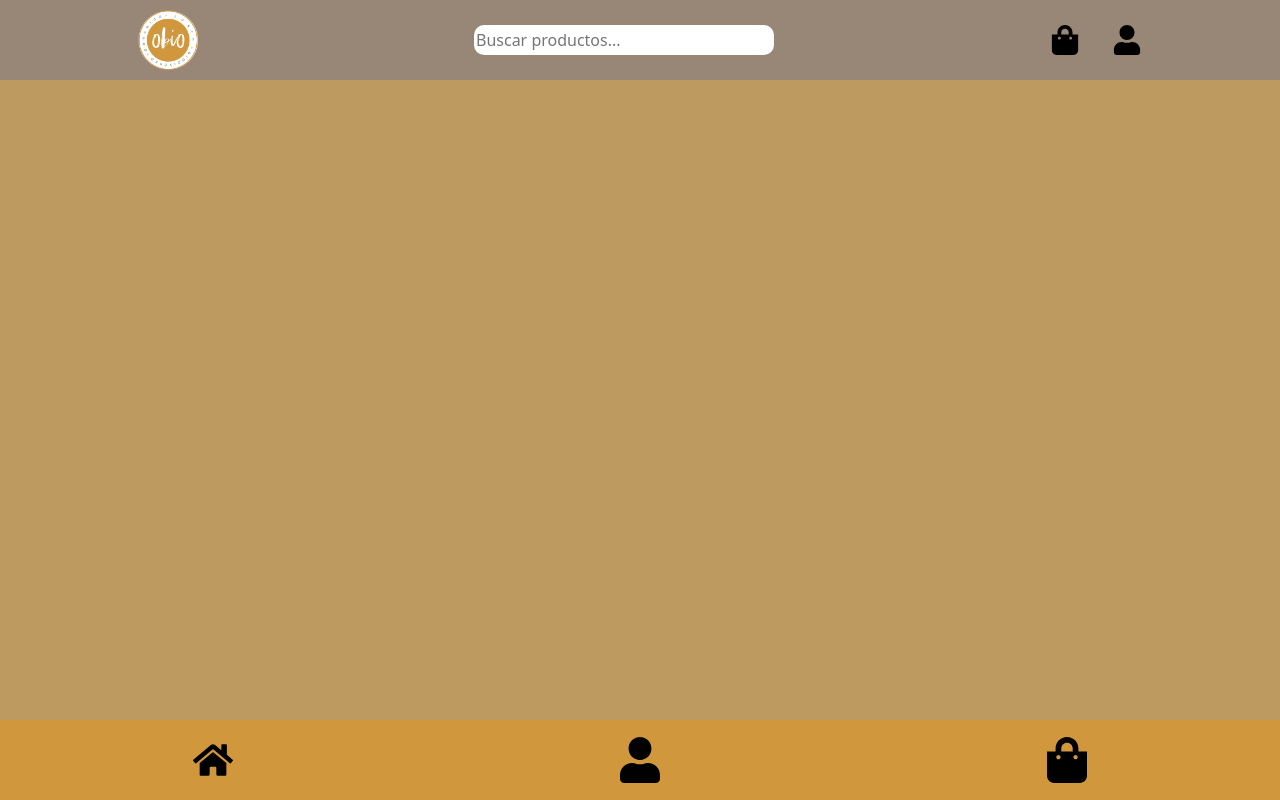
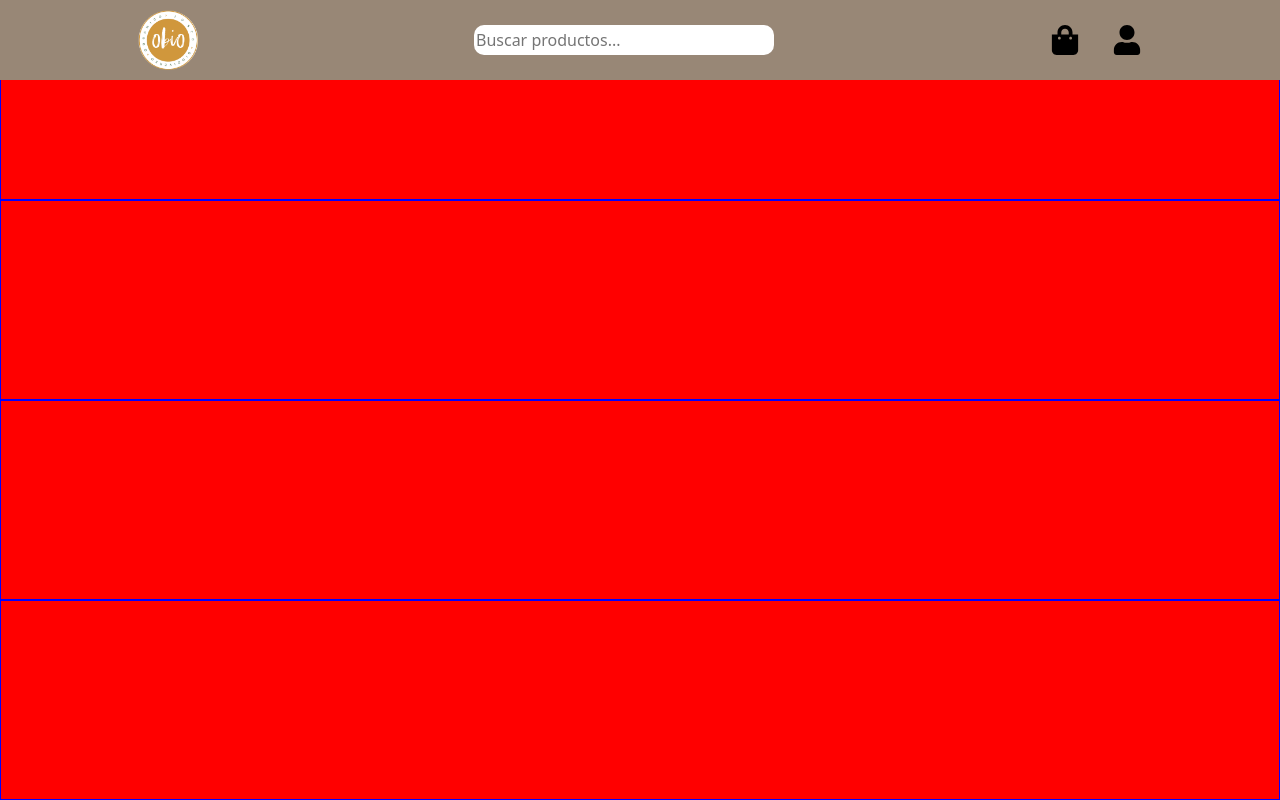
Before and after one commit to NiverMtz/obio-app, a React (Create React App) app: page / in a window 1280 px wide. Shown: the top 800 px of the page. Built offline with nearby package versions, Linux system fonts and the light colour scheme.

Commit message:
scroll provisional, position incorrect

```diff
--- a/src/App.jsx
+++ b/src/App.jsx
@@ -1,14 +1,22 @@
 import React from "react";
-import Navigation from "./components/Navigation";
-import Footer from "./components/Footer"
-
+import { BrowserRouter as Router, Switch, Route } from "react-router-dom";
+import Inicio from "./components/Inicio.jsx";
+import Navigation from "./components/Navigation.jsx";
+import Footer from "./components/Footer.jsx";
+import Login from "./components/Login.jsx";
 
 function App() {
   return (
-    <div>
-      <Navigation></Navigation>
-      <Footer></Footer>
-    </div>
+    <React.Fragment>
+      <Router>
+        <Navigation></Navigation>
+        <Switch>
+          <Route exact path="/" component={Inicio}></Route>
+          <Route path="/login" component={Login}></Route>
+        </Switch>
+        <Footer></Footer>
+      </Router>
+    </React.Fragment>
   );
 }
 
--- a/src/components/Footer.jsx
+++ b/src/components/Footer.jsx
@@ -1,9 +1,11 @@
 import React from 'react';
 import user from "../img/user-solid.svg";
 import bag from "../img/shopping-bag-solid.svg";
-import home from "../img/home-solid.svg";;
+import home from "../img/home-solid.svg";
+import { useHistory } from "react-router";
 
 const Footer = () => {
+    useHistory();
     return (
         <div className="footer">
             <img  src={home} alt="" />
--- /dev/null
+++ b/src/components/Inicio.jsx
@@ -0,0 +1,27 @@
+import React from 'react';
+import { Fragment } from 'react-is';
+
+const Inicio = () => {
+    return (
+        <div>
+            <div className="block"></div>
+            <div className="block"></div>
+            <div className="block"></div>
+            <div className="block"></div>
+            <div className="block"></div>
+            <div className="block"></div>
+            <div className="block"></div>
+            <div className="block"></div>
+            <div className="block"></div>
+            <div className="block"></div>
+            <div className="block"></div>
+            <div className="block"></div>
+            <div className="block"></div>
+            <div className="block"></div>
+            <div className="block"></div>
+            <div className="block"></div>
+        </div>
+    )
+}
+
+export default Inicio
--- /dev/null
+++ b/src/components/Login.jsx
@@ -0,0 +1,12 @@
+import React from 'react';
+import { useHistory } from 'react-router';
+
+const Login = () => {
+    useHistory()
+    return (
+        <div>
+        </div>
+    )
+}
+
+export default Login
--- a/src/components/Navigation.jsx
+++ b/src/components/Navigation.jsx
@@ -2,18 +2,23 @@ import React from "react";
 import logo from "../img/logo.png";
 import user from "../img/user-solid.svg";
 import bag from "../img/shopping-bag-solid.svg";
+import { Link, useHistory } from "react-router-dom";
 
 const Navigation = () => {
   return (
       <div className="navigation">
-          <img src={logo} alt="" />
+          <Link to="/">
+            <img src={logo} alt="" />
+          </Link>
           <form action="">
             <input type="text" name="" id="" placeholder="Buscar productos..." />
             <button type="submit" name="" id="" />
           </form>
           <div className="navigation-action">
               <img src={bag} alt="" />
-              <img src={user} alt="" />
+              <Link to="/login">
+                <img src={user} alt="" />
+            </Link>
           </div>
       </div>
   );
--- a/src/css/footer.css
+++ b/src/css/footer.css
@@ -11,4 +11,12 @@
 
 .footer img {
     width: 40px;
+    height: 40px;
 }
+
+@media (min-width: 468px) {
+
+    .footer {
+        display: none;
+    }
+}
--- a/src/css/styles.css
+++ b/src/css/styles.css
@@ -11,3 +11,10 @@
 body {
   background: var(--body);
 }
+
+.block {
+  width: 100%;
+  height: 200px;
+  background: red;
+  border: 1px solid blue;
+}
```
